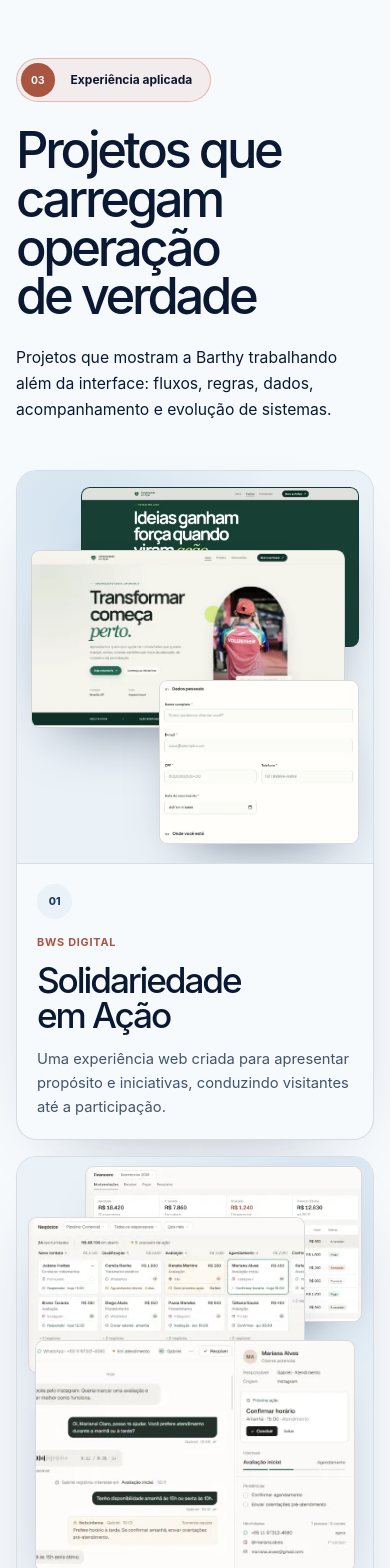
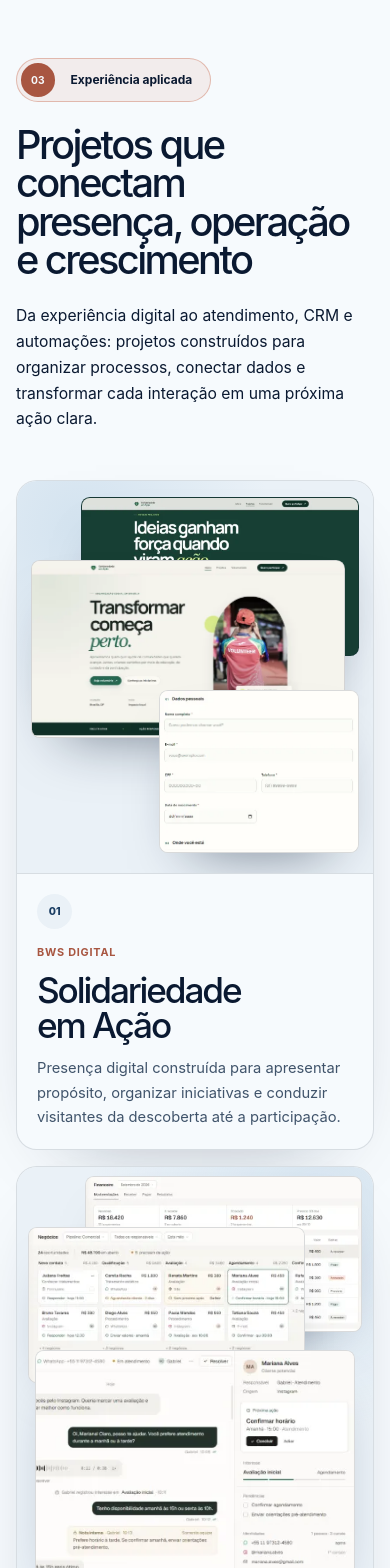
Before and after one commit to g4brielbr4sil/barthy-web-studio-v2, a React (Vite) app: page / in a window 390 px wide. Shown: the part 3240-4808 px from the top of the page. Built offline with nearby package versions, Linux system fonts and the light colour scheme; no server answers.

Commit message:
refactor: finalize responsive navigation and UX polish

```diff
--- a/src/components/sections/ProjectsSection.tsx
+++ b/src/components/sections/ProjectsSection.tsx
@@ -13,10 +13,13 @@ export function ProjectsSection() {
       <div className="stage">
         <SectionReveal className="projects__heading" data-section-anchor>
           <SectionBadge number="03">Experiência aplicada</SectionBadge>
-          <h2 id="projects-title">Projetos que carregam operação de verdade</h2>
+          <h2 id="projects-title">
+            Projetos que conectam presença, operação e crescimento
+          </h2>
           <p>
-            Projetos que mostram a Barthy trabalhando além da interface:
-            fluxos, regras, dados, acompanhamento e evolução de sistemas.
+            Da experiência digital ao atendimento, CRM e automações: projetos
+            construídos para organizar processos, conectar dados e transformar
+            cada interação em uma próxima ação clara.
           </p>
         </SectionReveal>
 
--- a/src/data/projects.ts
+++ b/src/data/projects.ts
@@ -94,7 +94,7 @@ export const projects: Project[] = [
     category: 'BWS Digital',
     title: 'Solidariedade em Ação',
     description:
-      'Uma experiência web criada para apresentar propósito e iniciativas, conduzindo visitantes até a participação.',
+      'Presença digital construída para apresentar propósito, organizar iniciativas e conduzir visitantes da descoberta até a participação.',
     alt: 'Interface do site Solidariedade em Ação: página inicial, página de projetos e formulário de voluntariado.',
     visual: {
       kind: 'layered',
@@ -111,26 +111,26 @@ export const projects: Project[] = [
     category: 'BWS Sistemas',
     title: 'Elo',
     description:
-      'Atendimento, contexto e próxima ação reunidos em uma única operação.',
+      'Atendimento, CRM, pipeline e financeiro conectados em uma única operação, mantendo contexto, responsáveis e próximas ações no mesmo fluxo.',
     alt: 'Interface de atendimento, CRM e gestão financeira do Elo.',
     visual: {
       kind: 'layered',
       screens: [
         {
           image: elo.atendimento,
-          sizes: '(max-width: 767px) 150vw, (max-width: 899px) 72vw, (max-width: 1179px) 36vw, 480px',
+          sizes: '(max-width: 767px) 150vw, (max-width: 1179px) 72vw, 480px',
           // Conversation, client context and the next action.
           mobileCrop: { x: 0.44, y: 0, w: 0.56 },
         },
         {
           image: elo.negocios,
-          sizes: '(max-width: 767px) 110vw, (max-width: 899px) 68vw, (max-width: 1179px) 34vw, 450px',
+          sizes: '(max-width: 767px) 110vw, (max-width: 1179px) 68vw, 450px',
           // Pipeline columns and deal cards.
           mobileCrop: { x: 0.14, y: 0, w: 0.56 },
         },
         {
           image: elo.financeiro,
-          sizes: '(max-width: 767px) 110vw, (max-width: 899px) 68vw, (max-width: 1179px) 34vw, 450px',
+          sizes: '(max-width: 767px) 110vw, (max-width: 1179px) 68vw, 450px',
           // Revenue summary cards and the receivables table.
           mobileCrop: { x: 0.14, y: 0, w: 0.64 },
         },
@@ -143,26 +143,26 @@ export const projects: Project[] = [
     category: 'BWS Automação',
     title: 'Fluxo operacional',
     description:
-      'Eventos, regras e ações conectados para transformar cada entrada em uma próxima ação acompanhável.',
+      'Eventos, condições e ações trabalhando em sequência para criar tarefas, atualizar contextos, executar follow-ups e manter cada processo rastreável.',
     alt: 'Interfaces de execução, construção e monitoramento de fluxos automatizados.',
     visual: {
       kind: 'layered',
       screens: [
         {
           image: automacao.execucao,
-          sizes: '(max-width: 767px) 135vw, (max-width: 899px) 68vw, (max-width: 1179px) 34vw, 460px',
+          sizes: '(max-width: 767px) 135vw, (max-width: 1179px) 68vw, 460px',
           // Node chain and the live execution trace.
           mobileCrop: { x: 0.31, y: 0, w: 0.69 },
         },
         {
           image: automacao.builder,
-          sizes: '(max-width: 767px) 110vw, (max-width: 899px) 58vw, (max-width: 1179px) 30vw, 400px',
+          sizes: '(max-width: 767px) 110vw, (max-width: 1179px) 58vw, 400px',
           // Builder canvas with the flow being edited.
           mobileCrop: { x: 0.3, y: 0.03, w: 0.5 },
         },
         {
           image: automacao.monitoramento,
-          sizes: '(max-width: 767px) 110vw, (max-width: 899px) 54vw, (max-width: 1179px) 28vw, 380px',
+          sizes: '(max-width: 767px) 110vw, (max-width: 1179px) 54vw, 380px',
           // Execution counters, automations and their status.
           mobileCrop: { x: 0, y: 0, w: 0.62 },
         },
--- a/src/styles/components/projects.css
+++ b/src/styles/components/projects.css
@@ -16,9 +16,9 @@
 }
 
 .projects__heading h2 {
-  max-width: 13ch;
+  max-width: 18ch;
   color: var(--foreground);
-  font-size: clamp(2.7rem, 5.8vw, 5.7rem);
+  font-size: clamp(2.7rem, 5.2vw, 5.2rem);
   font-weight: 510;
   letter-spacing: -0.065em;
   line-height: 0.96;
@@ -296,18 +296,18 @@
 
 .showcase--system .showcase-layer--second {
   top: 15%;
-  left: 11.5%;
+  left: 7.5%;
   z-index: 2;
-  width: 76%;
+  width: 80%;
   transform: translate3d(0.4rem, -0.3rem, 0);
   transition-delay: 60ms;
 }
 
 .showcase--system .showcase-layer--third {
   top: 3%;
-  left: 21%;
+  left: 12%;
   z-index: 1;
-  width: 76%;
+  width: 84%;
   transform: translate3d(0.7rem, -0.5rem, 0);
 }
 
@@ -349,8 +349,15 @@
   transition-delay: 160ms;
 }
 
-/* Sistemas and Automação stay side by side down to 900px; Digital stacks first. */
+/*
+ * Below 1180px every card stacks: side by side, the product screens shrink to
+ * thumbnails (the protagonist drops to ~360px at 1024 and ~320px at 900).
+ */
 @media (max-width: 1179px) {
+  .projects__grid {
+    grid-template-columns: 1fr;
+  }
+
   .project-card--digital {
     grid-template-columns: 1fr;
   }
@@ -358,12 +365,6 @@
   .project-card--digital .project-card__body {
     border-top: 1px solid var(--card-border);
     border-left: 0;
-  }
-}
-
-@media (max-width: 899px) {
-  .projects__grid {
-    grid-template-columns: 1fr;
   }
 }
 
@@ -379,7 +380,7 @@
   }
 
   .projects__heading h2 {
-    font-size: clamp(2.6rem, 13vw, 4.5rem);
+    font-size: clamp(2.2rem, 10.2vw, 3.6rem);
   }
 
   .projects__heading > p {
```
